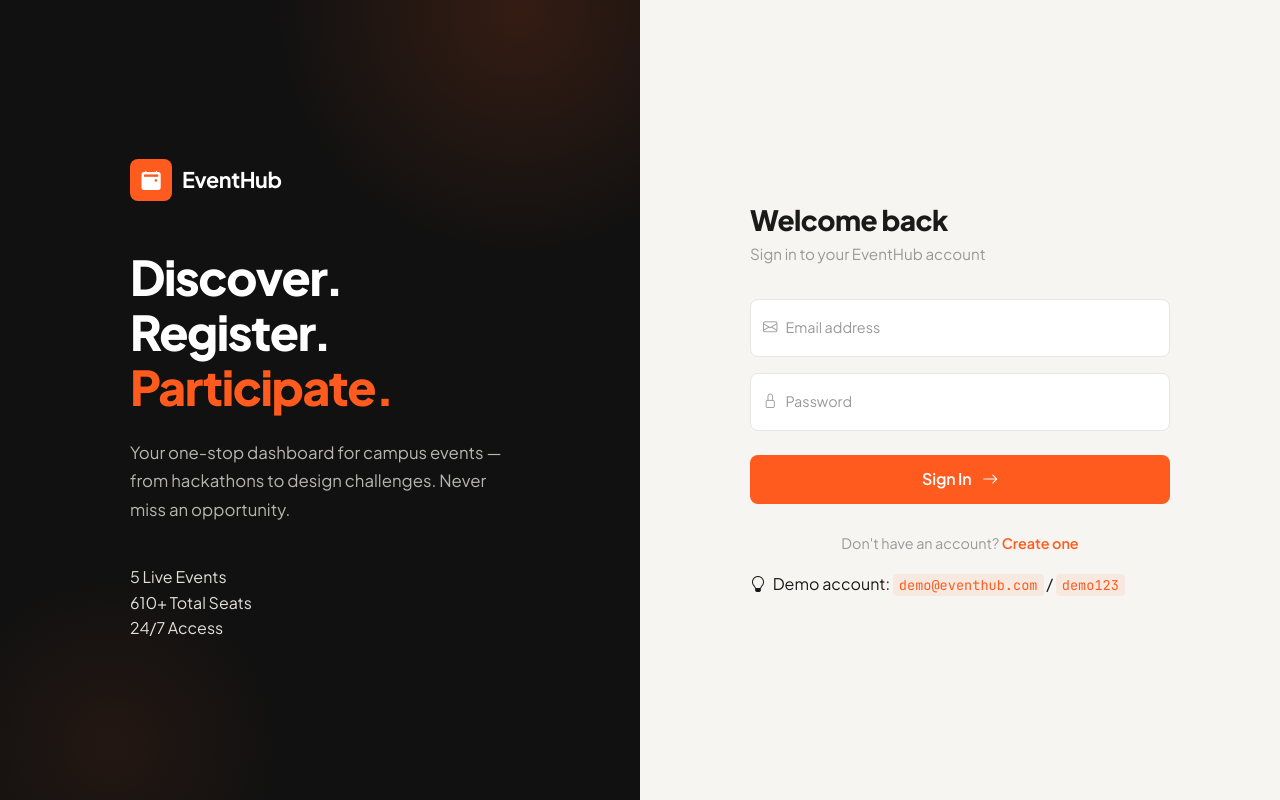
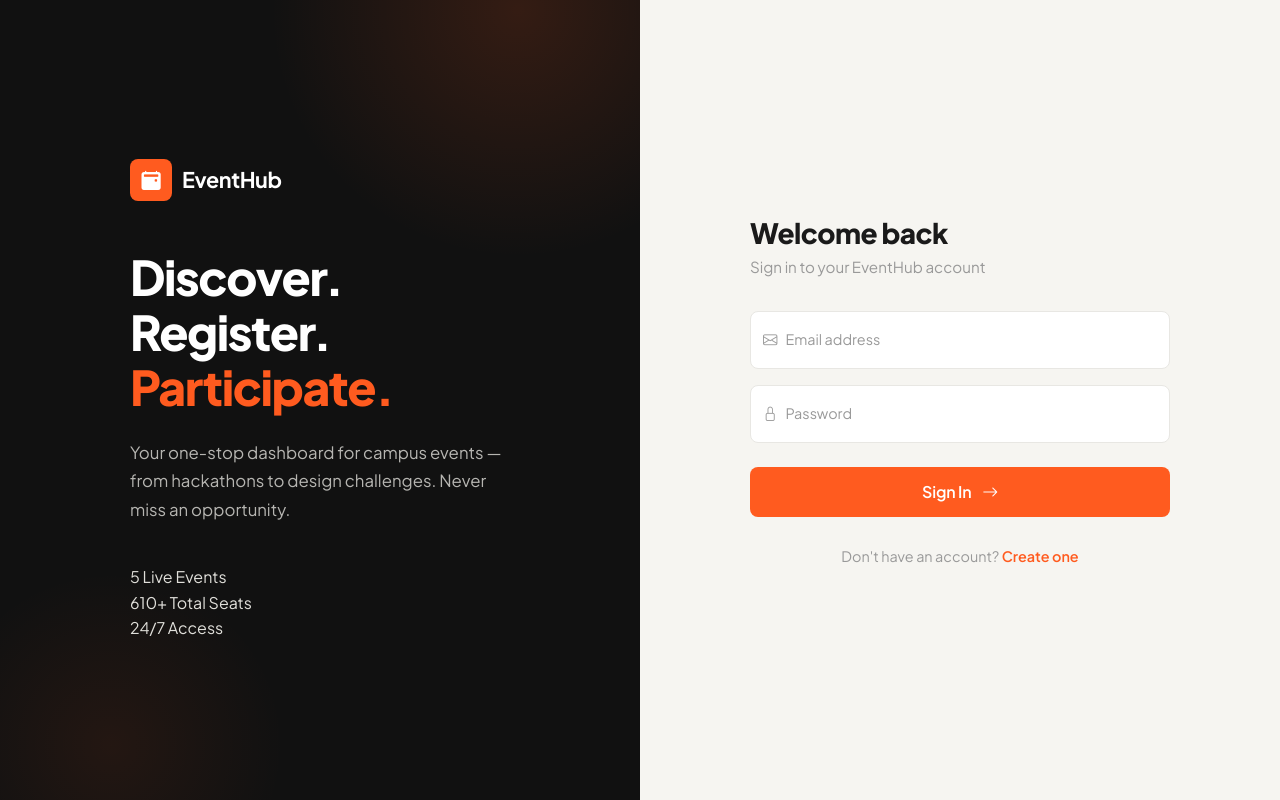
Before and after one commit to rosh-devs/aws-student-event-reg, a Flask app: page /login in a window 1280 px wide. Run offline with Flask 3, Linux system fonts and the light colour scheme.

Commit message:
Removed the demo mail and password

```diff
--- a/templates/login.html
+++ b/templates/login.html
@@ -63,11 +63,6 @@
                     <p class="auth-footer-text">
                         Don't have an account? <a href="{{ url_for('register') }}" class="auth-link">Create one</a>
                     </p>
-
-                    <div class="auth-demo-hint">
-                        <i class="bi bi-lightbulb me-1"></i>
-                        Demo account: <code>demo@eventhub.com</code> / <code>demo123</code>
-                    </div>
                 </div>
             </div>
 
```
